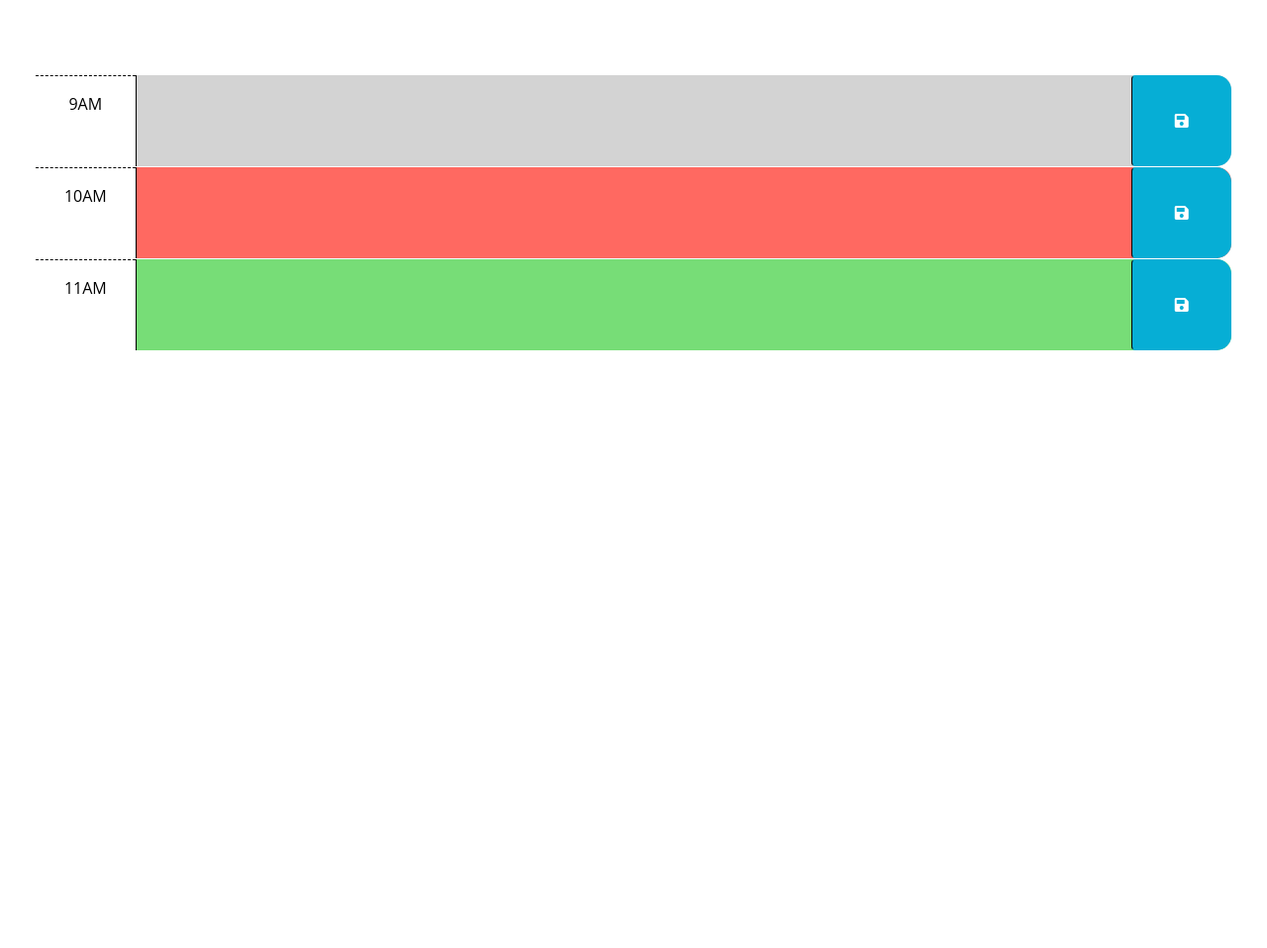
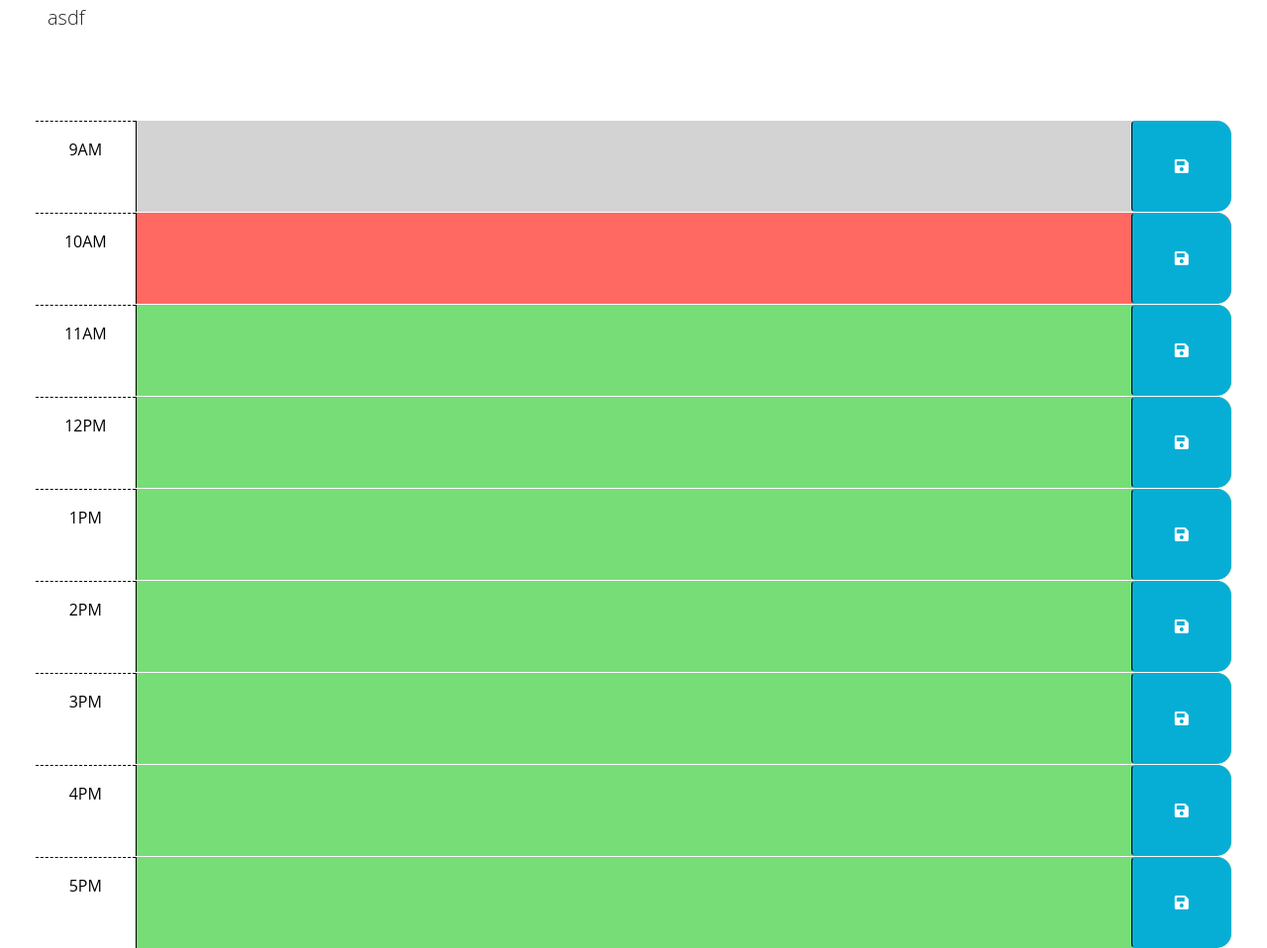
Before and after one commit to juliekim23/Calendar-Reminder-App, a plain HTML site: page Develop/index.html in a window 1280 px wide. Shown: the part 176-1134 px from the top of the page at 99% size. Before the commit the page ends 800 px from the top, so only its background shows below. Drawn offline with nearby package versions, Linux system fonts and the light colour scheme.

Commit message:
day js linked

```diff
--- a/Develop/index.html
+++ b/Develop/index.html
@@ -21,6 +21,10 @@
       rel="stylesheet"
     />
     <link rel="stylesheet" href="style.css" />
+
+    <script src="https://cdn.jsdelivr.net/npm/dayjs@1/dayjs.min.js"></script>
+    <script>dayjs().format()</script>
+
     <title>Work Day Scheduler</title>
   </head>
 
@@ -28,7 +32,8 @@
     <header class="p-5 mb-4">
       <h1 class="display-3">Work Day Scheduler</h1>
       <p class="lead">A simple calendar app for scheduling your work day</p>
-      <p id="currentDay" class="lead"></p>
+      <p id="currentDay" class="lead"> asdf</p>
+      <p id = 'test'></p>
     </header>
     <div class="container-fluid px-5">
       <!-- Use class for "past", "present", and "future" to apply styles to the
@@ -67,13 +72,61 @@
           <i class="fas fa-save" aria-hidden="true"></i>
         </button>
       </div>
+
+      <div id="hour-12" class="row time-block future">
+        <div class="col-2 col-md-1 hour text-center py-3">12PM</div>
+        <textarea class="col-8 col-md-10 description" rows="3"> </textarea>
+        <button class="btn saveBtn col-2 col-md-1" aria-label="save">
+          <i class="fas fa-save" aria-hidden="true"></i>
+        </button>
+      </div>
+
+      <div id="hour-12" class="row time-block future">
+        <div class="col-2 col-md-1 hour text-center py-3">1PM</div>
+        <textarea class="col-8 col-md-10 description" rows="3"> </textarea>
+        <button class="btn saveBtn col-2 col-md-1" aria-label="save">
+          <i class="fas fa-save" aria-hidden="true"></i>
+        </button>
+      </div>
+
+      <div id="hour-12" class="row time-block future">
+        <div class="col-2 col-md-1 hour text-center py-3">2PM</div>
+        <textarea class="col-8 col-md-10 description" rows="3"> </textarea>
+        <button class="btn saveBtn col-2 col-md-1" aria-label="save">
+          <i class="fas fa-save" aria-hidden="true"></i>
+        </button>
+      </div>
+
+      <div id="hour-12" class="row time-block future">
+        <div class="col-2 col-md-1 hour text-center py-3">3PM</div>
+        <textarea class="col-8 col-md-10 description" rows="3"> </textarea>
+        <button class="btn saveBtn col-2 col-md-1" aria-label="save">
+          <i class="fas fa-save" aria-hidden="true"></i>
+        </button>
+      </div>
+
+      <div id="hour-12" class="row time-block future">
+        <div class="col-2 col-md-1 hour text-center py-3">4PM</div>
+        <textarea class="col-8 col-md-10 description" rows="3"> </textarea>
+        <button class="btn saveBtn col-2 col-md-1" aria-label="save">
+          <i class="fas fa-save" aria-hidden="true"></i>
+        </button>
+      </div>
+
+      <div id="hour-12" class="row time-block future">
+        <div class="col-2 col-md-1 hour text-center py-3">5PM</div>
+        <textarea class="col-8 col-md-10 description" rows="3"> </textarea>
+        <button class="btn saveBtn col-2 col-md-1" aria-label="save">
+          <i class="fas fa-save" aria-hidden="true"></i>
+        </button>
+      </div>
     </div>
 
+    <!--new html code-->
+
+
+
     <script src="https://cdnjs.cloudflare.com/ajax/libs/jquery/3.2.1/jquery.min.js"></script>
-    <script src="https://cdn.jsdelivr.net/npm/dayjs@1.11.3/dayjs.min.js"
-    integrity="sha256-iu/zLUB+QgISXBLCW/mcDi/rnf4m4uEDO0wauy76x7U="
-    crossorigin="anonymous"></script>
-
     <script src="script.js"></script>
   </body>
 </html>
--- a/Develop/script.js
+++ b/Develop/script.js
@@ -1,7 +1,10 @@
 // Wrap all code that interacts with the DOM in a call to jQuery to ensure that
 // the code isn't run until the browser has finished rendering all the elements
 // in the html.
-$(function () {
+
+
+
+//$(function () {
   // TODO: Add a listener for click events on the save button. This code should
   // use the id in the containing time-block as a key to save the user input in
   // local storage. HINT: What does `this` reference in the click listener
@@ -9,15 +12,31 @@ $(function () {
   // time-block containing the button that was clicked? How might the id be
   // useful when saving the description in local storage?
   //
+  var saveBtn = document.querySelectorAll('#btn');
+  saveBtn.addEventListener('click', )
+  //DOM traversal document.location. aosdifjads
+
+  //local storage.....
+
   // TODO: Add code to apply the past, present, or future class to each time
   // block by comparing the id to the current hour. HINTS: How can the id
   // attribute of each time-block be used to conditionally add or remove the
   // past, present, and future classes? How can Day.js be used to get the
   // current hour in 24-hour time?
-  //
+  // if (time > now) { class = future}
+  // else if (time = now) {class = present}
+  // else {class = past}
+
+  var
+
+
   // TODO: Add code to get any user input that was saved in localStorage and set
   // the values of the corresponding textarea elements. HINT: How can the id
   // attribute of each time-block be used to do this?
-  //
-  // TODO: Add code to display the current date in the header of the page.
-});
+//get value
+
+
+
+// TODO: Add code to display the current date in the header of the page.
+var today = dayjs();
+$('#currentDay').text(today.format('dddd, MMMM DD'));
```
Also changed, not shown: 1 other file.
